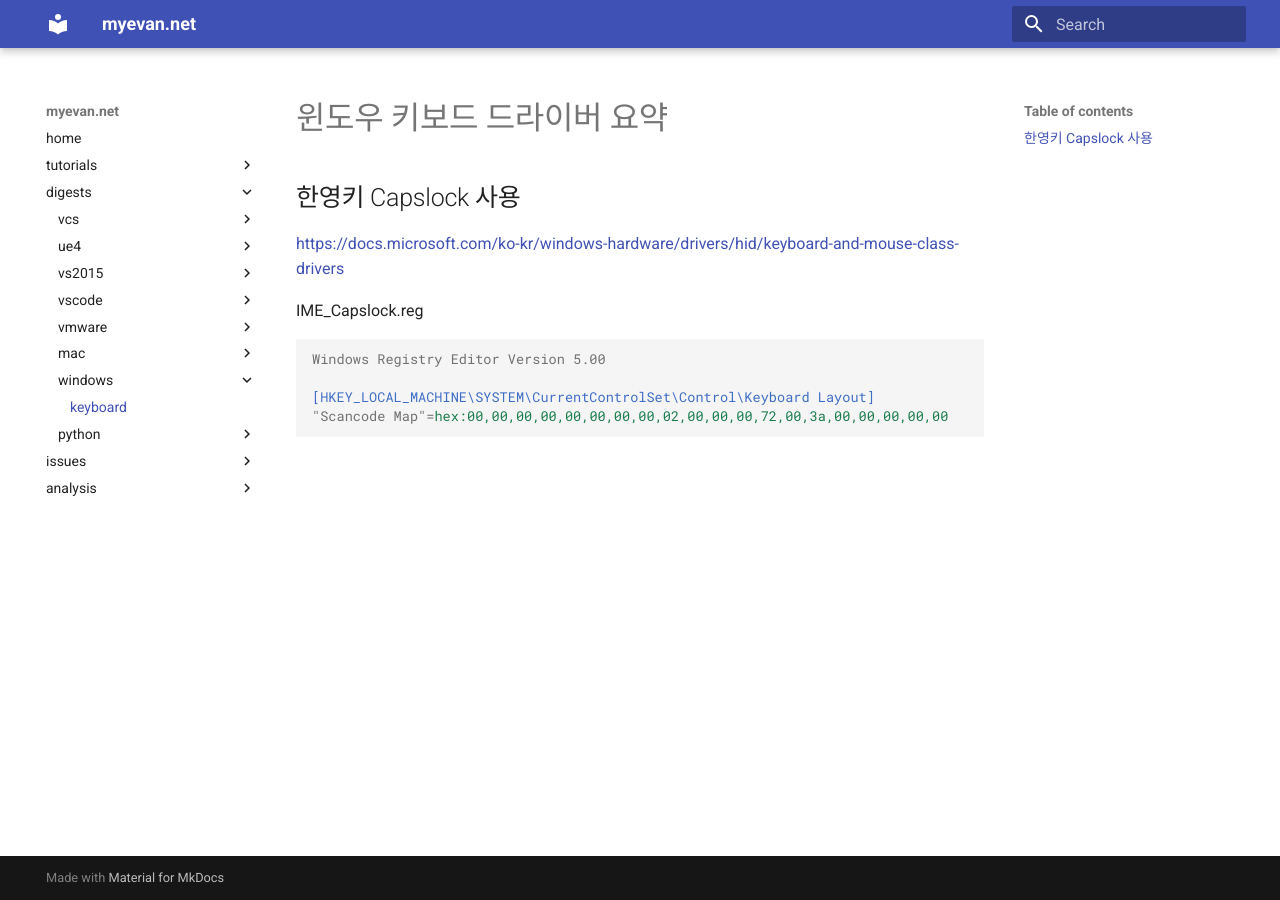
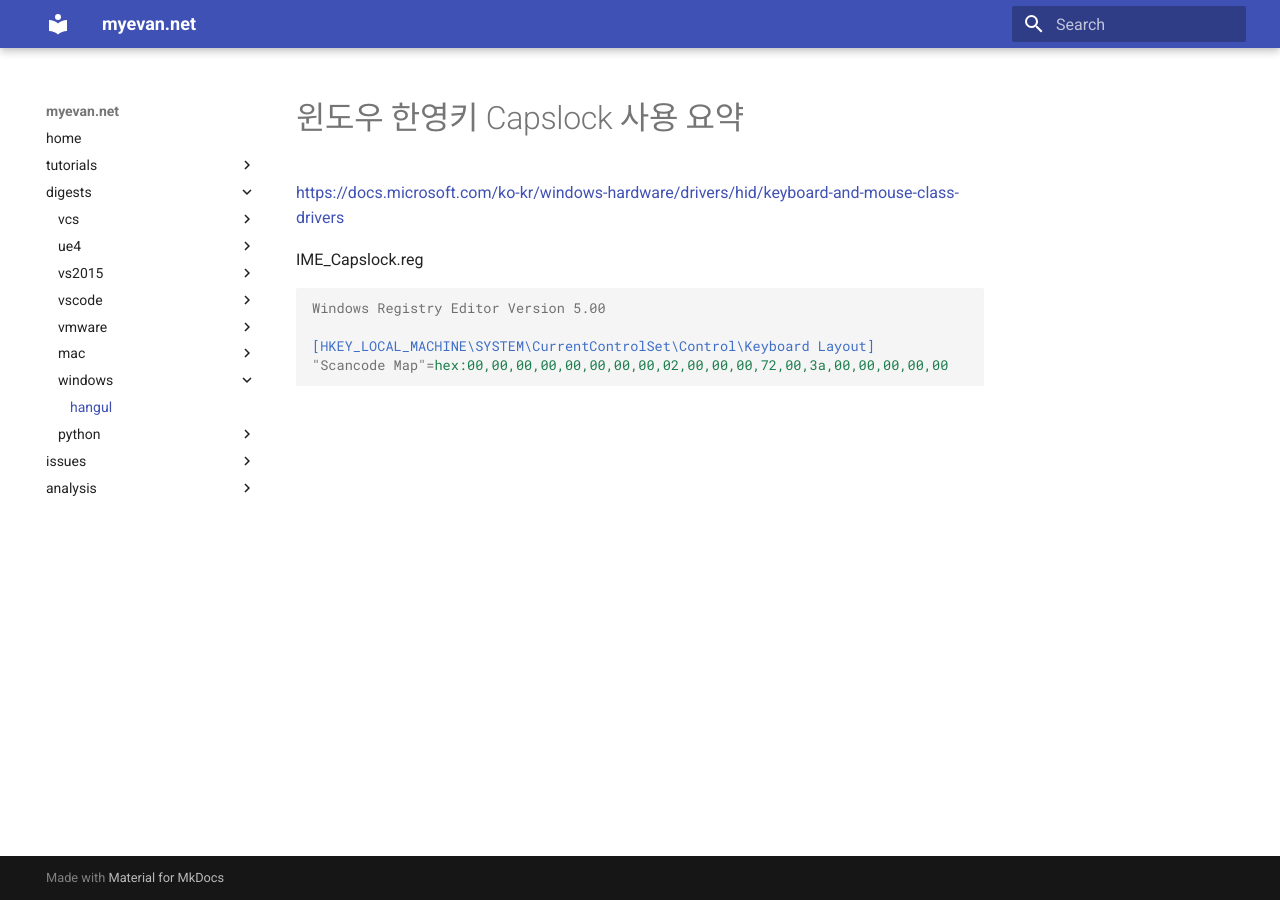
Before and after one commit to myevan/myevan-home, an MkDocs documentation site: the page built from docs/windows_hangul_key_capslock_digest.md, in a window 1280 px wide. Built offline with MkDocs 1.6.1 and Material for MkDocs 9.7.7, drawn with Linux system fonts in a browser that asks for light colours; old or Windows-style settings are respelled for this version of MkDocs.

Commit message:
윈도우 한글키 capslock 사용

```diff
--- a/docs/windows_keyboard_digest.md
+++ b/docs/windows_hangul_key_capslock_digest.md
@@ -1,6 +1,4 @@
-# 윈도우 키보드 드라이버 요약
-
-## 한영키 Capslock 사용
+# 윈도우 한영키 Capslock 사용 요약
 
 <https://docs.microsoft.com/ko-kr/windows-hardware/drivers/hid/keyboard-and-mouse-class-drivers>
 
--- a/mkdocs.yml
+++ b/mkdocs.yml
@@ -52,7 +52,7 @@ pages:
         - "mac":
             - "enable root": mac_root_enable_digest.md
         - "windows":
-            - "keyboard": windows_keyboard_digest.md
+            - "hangul": windows_hangul_key_capslock_digest.md
         - "python":
             - "mac venv": python_mac_venv_wrapper_digest.md
     - "issues":
```
Also changed, not shown: docs/index.md (+4 -0 lines).
